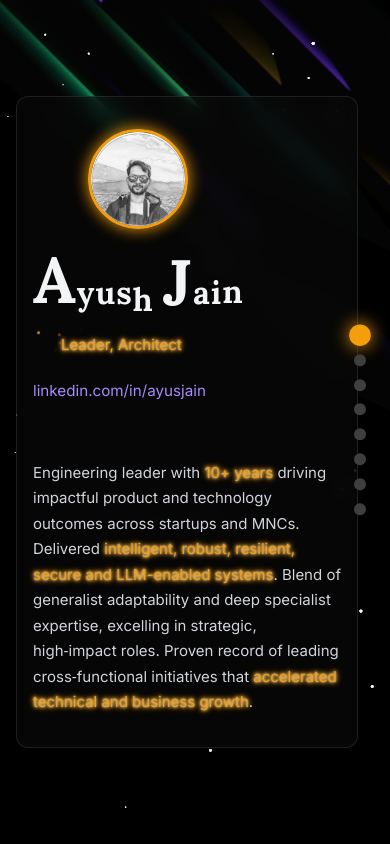
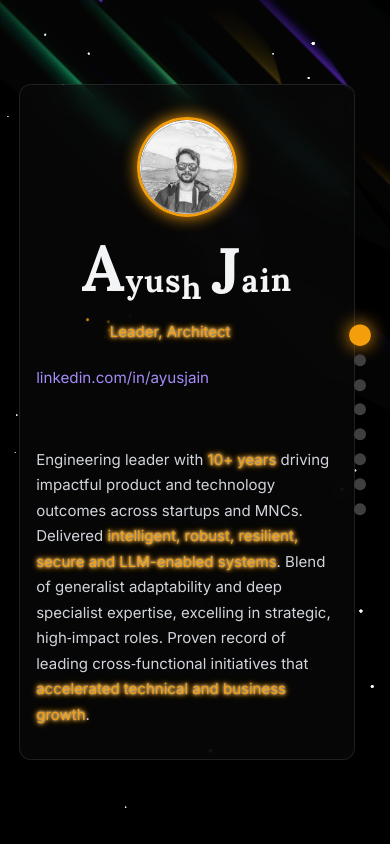
Before and after one commit to ayushmaanbhav/ayush-resume, a React (Create React App) app in the folder resume-app/: page / in a window 390 px wide. Built offline with nearby package versions, Linux system fonts and the light colour scheme; the HTML template or start-up script is replaced by a standard one; a web font is replaced by a local one.

Commit message:
initial commit

```diff
--- a/resume-app/src/App.css
+++ b/resume-app/src/App.css
@@ -54,7 +54,7 @@ body {
     flex-direction: column;
     justify-content: center;
     align-items: center;
-    padding: 1rem;
+    padding: 1.2rem;
     position: relative;
     overflow: hidden;
 }
@@ -440,6 +440,7 @@ ul { list-style-type: none; padding-left: 0; }
         flex-direction: column;
         align-items: center;
         text-align: center;
+        align-self: center;
     }
     .profile-pic {
         margin-bottom: 0rem;
@@ -459,11 +460,12 @@ ul { list-style-type: none; padding-left: 0; }
     }
     .publications-section {
         align-items: flex-start;
-        .skill-tag {
-            padding: 0.4rem 0.8rem;
-            font-size: 0.9rem;
-        }
     }
+
+    .skill-tag {
+        zoom: 0.8;
+    }
+
     #timeline-popup {
         padding: 1rem 0.5rem;
         max-height: 80vh;
```
